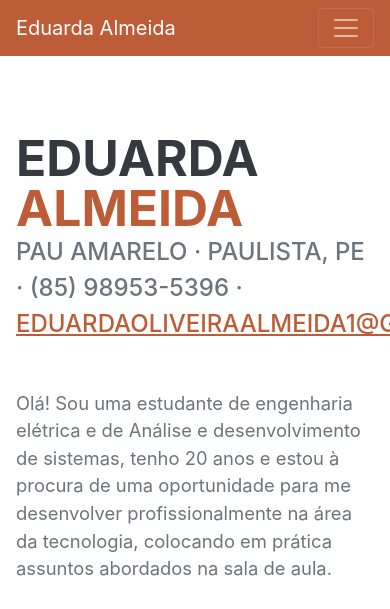
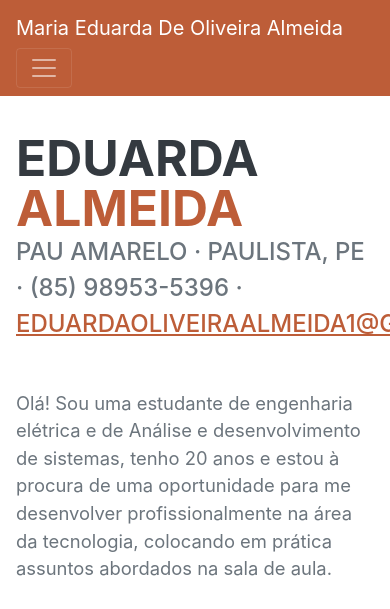
Before and after one commit to EduardaOliveiraAlmeida/Curriculo, a plain HTML site: page index.html in a window 390 px wide. Shown: the top 609 px of the page. Drawn offline with nearby package versions, Linux system fonts and the light colour scheme; a web font is replaced by a local one.

Commit message:
Update index.html

```diff
--- a/index.html
+++ b/index.html
@@ -19,7 +19,7 @@
         <!-- Navigation-->
         <nav class="navbar navbar-expand-lg navbar-dark bg-primary fixed-top" id="sideNav">
             <a class="navbar-brand js-scroll-trigger" href="#page-top">
-                <span class="d-block d-lg-none">Eduarda Almeida</span>
+                <span class="d-block d-lg-none">Maria Eduarda De Oliveira Almeida</span>
                 <span class="d-none d-lg-block"><img class="img-fluid img-profile rounded-circle mx-auto mb-2" src="assets/img/perfil.png" alt="Foto Perfil Eduarda" /></span>
             </a>
             <button class="navbar-toggler" type="button" data-bs-toggle="collapse" data-bs-target="#navbarResponsive" aria-controls="navbarResponsive" aria-expanded="false" aria-label="Toggle navigation"><span class="navbar-toggler-icon"></span></button>
```
